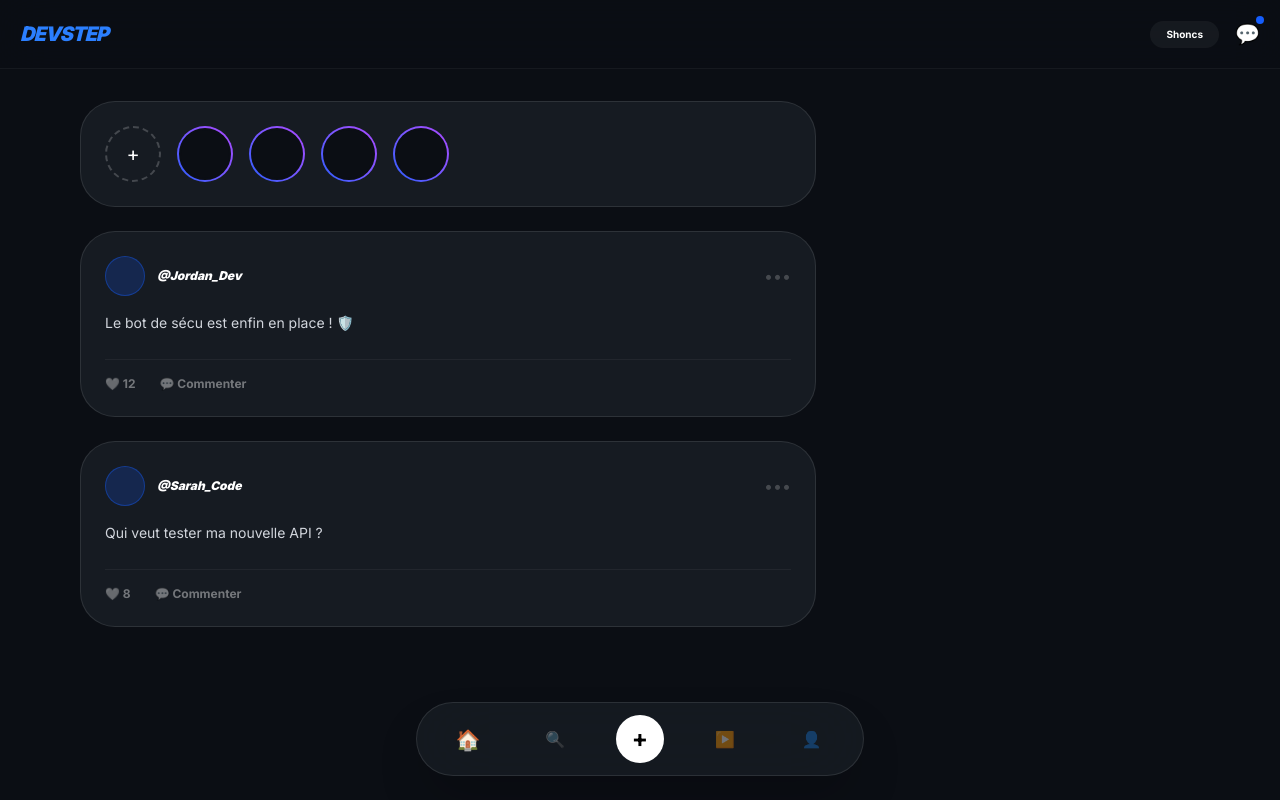
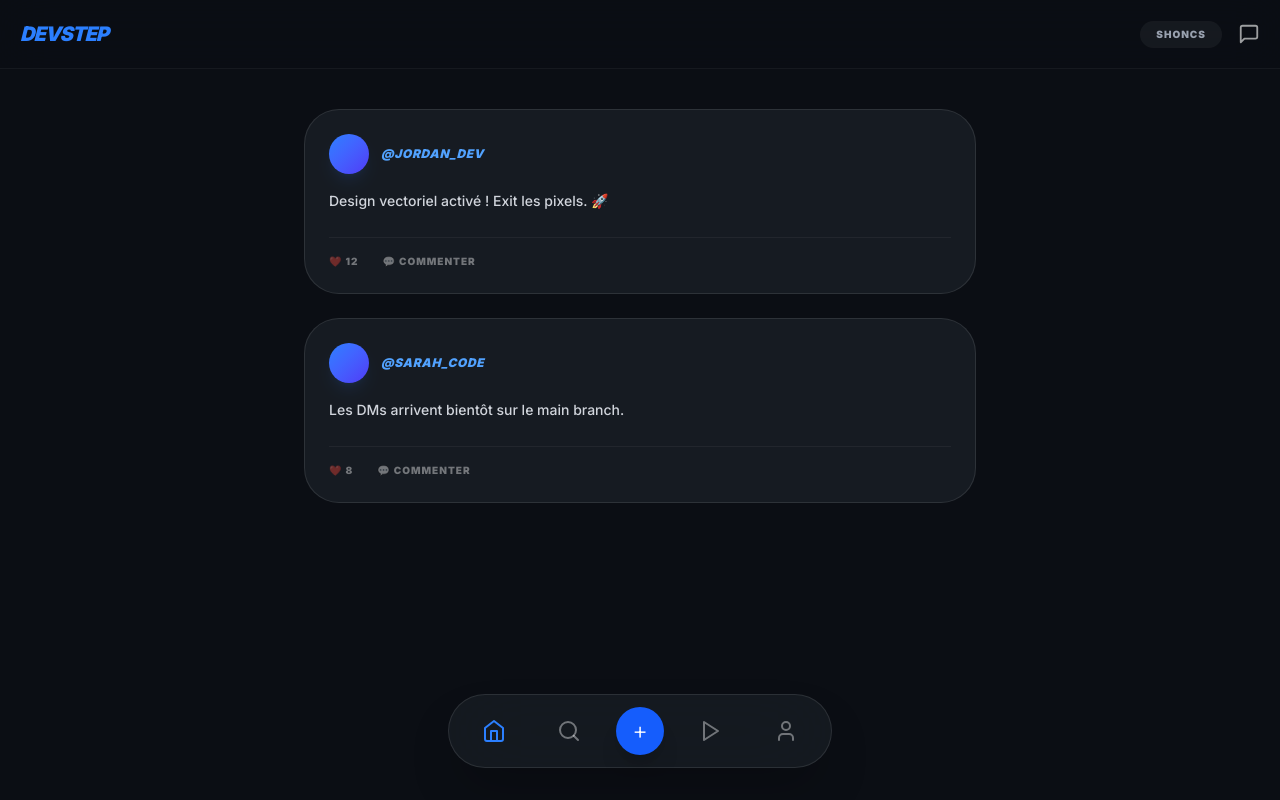
Before and after one commit to davidbyadunia04-stack/DevStep, a Next.js app: page /feed in a window 1280 px wide. Built offline with nearby package versions, Linux system fonts and the light colour scheme.

Commit message:
Refonte vectorielle : Icons SVG, systeme de DMs et bouton retour

```diff
--- a/app/feed/page.tsx
+++ b/app/feed/page.tsx
@@ -2,35 +2,23 @@
 import { useState } from 'react'
 import Link from 'next/link'
 
+// --- COMPOSANT ICONES SVG (Zéro pixels, que du vecteur) ---
+const Icons = {
+  Home: () => <svg width="24" height="24" viewBox="0 0 24 24" fill="none" stroke="currentColor" strokeWidth="2" strokeLinecap="round" strokeLinejoin="round"><path d="m3 9 9-7 9 7v11a2 2 0 0 1-2 2H5a2 2 0 0 1-2-2z"/><polyline points="9 22 9 12 15 12 15 22"/></svg>,
+  Search: () => <svg width="24" height="24" viewBox="0 0 24 24" fill="none" stroke="currentColor" strokeWidth="2" strokeLinecap="round" strokeLinejoin="round"><circle cx="11" cy="11" r="8"/><path d="m21 21-4.3-4.3"/></svg>,
+  Play: () => <svg width="24" height="24" viewBox="0 0 24 24" fill="none" stroke="currentColor" strokeWidth="2" strokeLinecap="round" strokeLinejoin="round"><polygon points="5 3 19 12 5 21 5 3"/></svg>,
+  User: () => <svg width="24" height="24" viewBox="0 0 24 24" fill="none" stroke="currentColor" strokeWidth="2" strokeLinecap="round" strokeLinejoin="round"><path d="M19 21v-2a4 4 0 0 0-4-4H9a4 4 0 0 0-4 4v2"/><circle cx="12" cy="7" r="4"/></svg>,
+  Message: () => <svg width="22" height="22" viewBox="0 0 24 24" fill="none" stroke="currentColor" strokeWidth="2" strokeLinecap="round" strokeLinejoin="round"><path d="M21 15a2 2 0 0 1-2 2H7l-4 4V5a2 2 0 0 1 2-2h14a2 2 0 0 1 2 2z"/></svg>,
+  X: () => <svg width="20" height="20" viewBox="0 0 24 24" fill="none" stroke="currentColor" strokeWidth="2.5" strokeLinecap="round" strokeLinejoin="round"><path d="M18 6 6 18M6 6l12 12"/></svg>
+}
+
 export default function FeedPage() {
-  // 1. ÉTATS (Pour rendre les boutons vivants)
   const [activeTab, setActiveTab] = useState('home')
   const [postText, setPostText] = useState("")
   const [posts, setPosts] = useState([
-    { id: 1, user: "Jordan_Dev", content: "Le bot de sécu est enfin en place ! 🛡️", likes: 12, liked: false },
-    { id: 2, user: "Sarah_Code", content: "Qui veut tester ma nouvelle API ?", likes: 8, liked: false },
+    { id: 1, user: "Jordan_Dev", content: "Design vectoriel activé ! Exit les pixels. 🚀", likes: 12, liked: false },
+    { id: 2, user: "Sarah_Code", content: "Les DMs arrivent bientôt sur le main branch.", likes: 8, liked: false },
   ])
-
-  // 2. FONCTIONS
-  const handlePublish = () => {
-    if (!postText.trim()) return
-    const newPost = {
-      id: Date.now(),
-      user: "Moi", // Ici on mettra ton vrai pseudo plus tard
-      content: postText,
-      likes: 0,
-      liked: false
-    }
-    setPosts([newPost, ...posts])
-    setPostText("")
-    setActiveTab('home') // Retour au feed après publication
-  }
-
-  const toggleLike = (id: number) => {
-    setPosts(posts.map(p =>
-      p.id === id ? { ...p, likes: p.liked ? p.likes - 1 : p.likes + 1, liked: !p.liked } : p
-    ))
-  }
 
   return (
     <div className="min-h-screen bg-[#0b0e14] text-white font-sans pb-32">
@@ -38,78 +26,96 @@ export default function FeedPage() {
       <nav className="p-5 flex justify-between items-center sticky top-0 bg-[#0b0e14]/80 backdrop-blur-xl z-50 border-b border-white/5">
         <h1 className="font-black italic text-blue-500 text-xl tracking-tighter">DEVSTEP</h1>
         <div className="flex gap-4 items-center">
-           <div className="bg-white/5 px-4 py-1.5 rounded-full text-[10px] font-bold">Shoncs</div>
-           <button className="text-xl relative">💬 <span className="absolute -top-1 -right-1 w-2 h-2 bg-blue-600 rounded-full"></span></button>
+           <div className="bg-white/5 px-4 py-1.5 rounded-full text-[10px] font-black uppercase tracking-widest text-gray-400">Shoncs</div>
+           <button
+            onClick={() => setActiveTab('dms')}
+            className={`transition-all ${activeTab === 'dms' ? 'text-blue-500' : 'text-white/60 hover:text-white'}`}
+           >
+             <Icons.Message />
+           </button>
         </div>
       </nav>
 
-      <main className="max-w-6xl mx-auto p-4 mt-4">
+      <main className="max-w-6xl mx-auto p-4">
 
-        {/* CONDITIONNEL : AFFICHAGE SELON L'ONGLET */}
-        {activeTab === 'add' ? (
-          /* ZONE DE PUBLICATION (Quand on clique sur +) */
-          <div className="max-w-xl mx-auto animate-in fade-in zoom-in duration-300">
+        {/* INTERFACE DE PUBLICATION */}
+        {activeTab === 'add' && (
+          <div className="max-w-xl mx-auto animate-in fade-in zoom-in duration-300 pt-10">
             <div className="bg-[#161b22] border border-white/10 rounded-[40px] p-8">
-              <h2 className="text-2xl font-black italic mb-6 uppercase">Nouveau <span className="text-blue-600">Post</span></h2>
+              <div className="flex justify-between items-center mb-8">
+                <h2 className="text-xl font-black italic uppercase tracking-tighter text-blue-600">Nouveau Post</h2>
+                {/* BOUTON RETOUR */}
+                <button
+                  onClick={() => {setActiveTab('home'); setPostText("");}}
+                  className="p-2 bg-white/5 rounded-full hover:bg-white/10 transition-colors"
+                >
+                  <Icons.X />
+                </button>
+              </div>
               <textarea
                 value={postText}
                 onChange={(e) => setPostText(e.target.value)}
-                placeholder="Partage ton code ou tes idées..."
-                className="w-full bg-white/5 rounded-2xl p-4 min-h-[150px] outline-none border border-white/5 focus:border-blue-600/50 transition-all text-sm"
+                placeholder="Qu'est-ce qu'on build aujourd'hui ?"
+                className="w-full bg-transparent min-h-[150px] outline-none text-lg text-gray-300 resize-none"
               />
               <button
-                onClick={handlePublish}
-                className="w-full mt-6 bg-blue-600 py-4 rounded-2xl font-black uppercase text-xs tracking-widest shadow-lg shadow-blue-600/20 active:scale-95 transition-all"
+                onClick={() => {
+                    if(postText) {
+                        setPosts([{id: Date.now(), user: "Shoncs", content: postText, likes: 0, liked: false}, ...posts]);
+                        setPostText(""); setActiveTab('home');
+                    }
+                }}
+                className="w-full mt-8 bg-blue-600 py-4 rounded-2xl font-black uppercase text-[10px] tracking-[0.3em] hover:bg-blue-500 transition-all shadow-xl shadow-blue-600/20"
               >
-                Lancer la publication
+                Publier sur le Feed
               </button>
             </div>
           </div>
-        ) : (
-          /* LE FEED (Quand on est sur Home) */
-          <div className="grid grid-cols-1 md:grid-cols-12 gap-8">
-            <div className="md:col-span-8 space-y-6">
-              {/* STORIES */}
-              <div className="bg-[#161b22] border border-white/10 rounded-[35px] p-6 flex gap-4 overflow-x-auto no-scrollbar">
-                <button onClick={() => setActiveTab('add')} className="flex-shrink-0 w-14 h-14 rounded-full border-2 border-dashed border-white/20 flex items-center justify-center text-xl">+</button>
-                {[1,2,3,4].map(i => (
-                  <div key={i} className="flex-shrink-0 w-14 h-14 rounded-full bg-gradient-to-tr from-blue-600 to-purple-500 p-[2px]">
-                    <div className="w-full h-full rounded-full bg-[#0b0e14] border-2 border-[#0b0e14]" />
+        )}
+
+        {/* INTERFACE DMS (VIDE POUR L'INSTANT) */}
+        {activeTab === 'dms' && (
+          <div className="max-w-xl mx-auto text-center pt-20 animate-in slide-in-from-right-10 duration-300">
+            <h2 className="text-3xl font-black italic mb-2 uppercase">Messages <span className="text-blue-600">Privés</span></h2>
+            <p className="text-gray-500 text-xs font-bold uppercase tracking-widest">Aucune discussion pour le moment.</p>
+            <button onClick={() => setActiveTab('home')} className="mt-10 text-blue-500 font-black text-[10px] uppercase tracking-widest">← Retour au flux</button>
           </div>
-                ))}
-              </div>
+        )}
 
-              {/* LISTE DES POSTS */}
+        {/* LE FEED */}
+        {activeTab === 'home' && (
+          <div className="max-w-2xl mx-auto space-y-6 pt-6">
             {posts.map(post => (
-                <div key={post.id} className="bg-[#161b22] border border-white/10 rounded-[35px] p-6 animate-in slide-in-from-bottom-4 duration-500">
+              <div key={post.id} className="bg-[#161b22] border border-white/10 rounded-[35px] p-6 animate-in fade-in duration-700">
                 <div className="flex justify-between mb-4">
                   <div className="flex items-center gap-3">
-                      <div className="w-10 h-10 rounded-full bg-blue-600/20 border border-blue-600/40" />
-                      <span className="text-xs font-black italic">@{post.user}</span>
+                    <div className="w-10 h-10 rounded-full bg-gradient-to-br from-blue-500 to-indigo-600 shadow-lg shadow-blue-500/10" />
+                    <span className="text-xs font-black italic uppercase text-blue-400 tracking-wider">@{post.user}</span>
                   </div>
-                    <button className="opacity-20 hover:opacity-100">•••</button>
                 </div>
-                  <p className="text-sm text-gray-300 mb-6 leading-relaxed">{post.content}</p>
-                  <div className="flex gap-6 pt-4 border-t border-white/5">
-                    <button onClick={() => toggleLike(post.id)} className={`text-xs font-bold transition-all ${post.liked ? 'text-red-500' : 'opacity-40'}`}>
-                      {post.liked ? '❤️' : '🤍'} {post.likes}
-                    </button>
-                    <button className="text-xs opacity-40 font-bold hover:opacity-100">💬 Commenter</button>
+                <p className="text-sm text-gray-300 leading-relaxed font-medium">{post.content}</p>
+                <div className="mt-6 pt-4 border-t border-white/5 flex gap-6">
+                  <button className="text-[10px] font-black uppercase tracking-widest text-white/40 hover:text-white transition-colors">❤️ {post.likes}</button>
+                  <button className="text-[10px] font-black uppercase tracking-widest text-white/40 hover:text-white transition-colors">💬 Commenter</button>
                 </div>
               </div>
             ))}
           </div>
-          </div>
         )}
       </main>
 
-      {/* BOTTOM NAV BAR FONCTIONNELLE */}
-      <div className="fixed bottom-6 left-1/2 -translate-x-1/2 w-[90%] max-w-md bg-[#161b22]/90 backdrop-blur-2xl border border-white/10 rounded-full p-2 flex justify-around items-center shadow-2xl z-[100]">
-        <button onClick={() => setActiveTab('home')} className={`p-4 transition-all ${activeTab === 'home' ? 'text-blue-500 scale-125' : 'opacity-40'}`}>🏠</button>
-        <button onClick={() => setActiveTab('search')} className={`p-4 transition-all ${activeTab === 'search' ? 'text-blue-500 scale-125' : 'opacity-40'}`}>🔍</button>
-        <button onClick={() => setActiveTab('add')} className={`w-12 h-12 rounded-full flex items-center justify-center text-2xl font-bold transition-all ${activeTab === 'add' ? 'bg-blue-600 text-white rotate-45' : 'bg-white text-black'}`}>+</button>
-        <button onClick={() => setActiveTab('play')} className={`p-4 transition-all ${activeTab === 'play' ? 'text-blue-600 scale-125' : 'opacity-40'}`}>▶️</button>
-        <button onClick={() => setActiveTab('profile')} className={`p-4 transition-all ${activeTab === 'profile' ? 'text-blue-500 scale-125' : 'opacity-40'}`}>👤</button>
+      {/* BOTTOM NAV BAR (VECTORIELLE) */}
+      <div className="fixed bottom-8 left-1/2 -translate-x-1/2 w-[90%] max-w-sm bg-[#161b22]/90 backdrop-blur-2xl border border-white/10 rounded-full p-2 flex justify-around items-center shadow-2xl z-[100]">
+        <button onClick={() => setActiveTab('home')} className={`p-4 transition-all ${activeTab === 'home' ? 'text-blue-500' : 'text-white/40'}`}><Icons.Home /></button>
+        <button onClick={() => setActiveTab('search')} className={`p-4 transition-all ${activeTab === 'search' ? 'text-blue-500' : 'text-white/40'}`}><Icons.Search /></button>
+        <button
+            onClick={() => setActiveTab('add')}
+            className={`w-12 h-12 rounded-full flex items-center justify-center transition-all duration-500 shadow-xl ${activeTab === 'add' ? 'bg-red-500 text-white rotate-0' : 'bg-blue-600 text-white'}`}
+        >
+            {activeTab === 'add' ? <Icons.X /> : <span className="text-2xl font-light">+</span>}
+        </button>
+        <button onClick={() => setActiveTab('play')} className={`p-4 transition-all ${activeTab === 'play' ? 'text-blue-500' : 'text-white/40'}`}><Icons.Play /></button>
+        <button onClick={() => setActiveTab('profile')} className={`p-4 transition-all ${activeTab === 'profile' ? 'text-blue-500' : 'text-white/40'}`}><Icons.User /></button>
       </div>
     </div>
   )
```
Lines whose indentation alone changed are shown as unchanged.
